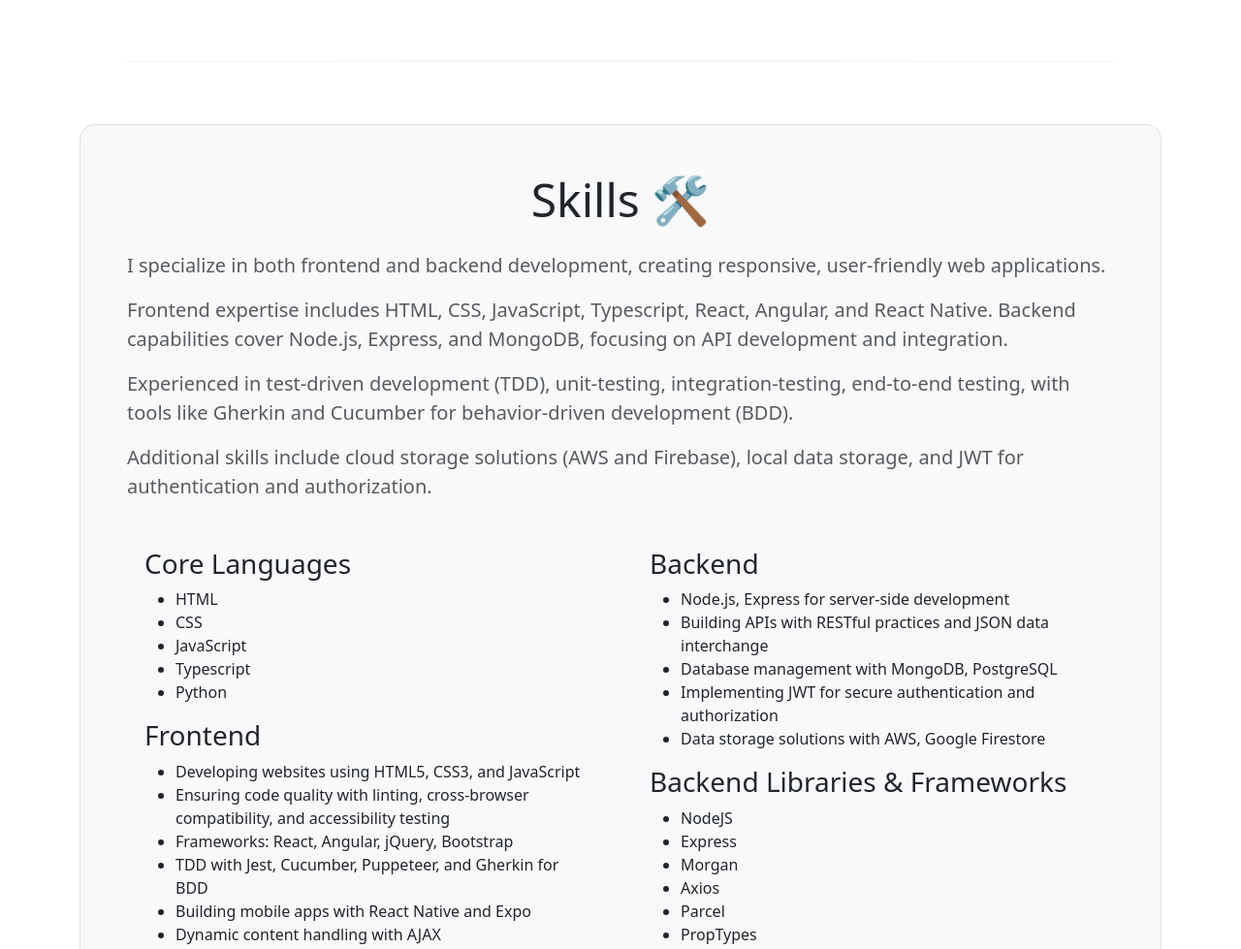
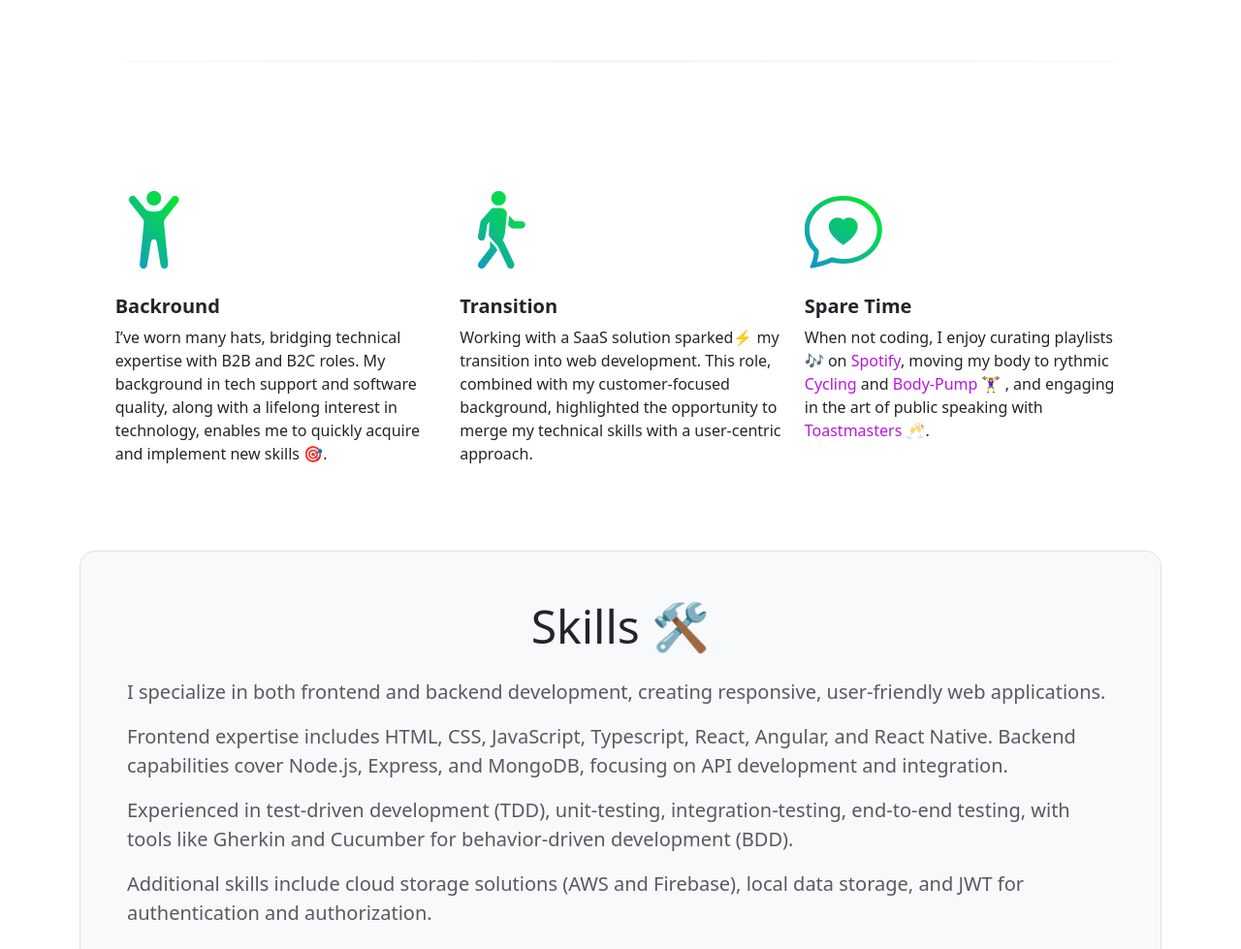
Before and after one commit to bobs83/portfolio-carrerfoundery, a website: page index.html in a window 1280 px wide. Shown: the part 1640-2619 px from the top of the page at 97% size. Drawn offline with nearby package versions, Linux system fonts and the light colour scheme.

Commit message:
Added new about me section
and changed UI for the text under project section

```diff
--- a/css/styles.css
+++ b/css/styles.css
@@ -539,3 +539,11 @@
 	border-radius: 0.5rem;
 	box-shadow: 0 0.5rem 1rem rgba(0, 0, 0, 0.15);
 }
+
+.feature-icon {
+  font-size: 5rem;
+  color: transparent; /* Make the text color transparent */
+  background: linear-gradient(45deg, #1487eb, #00ff00); /* Define the gradient */
+  -webkit-background-clip: text; /* Clip the background to the text */
+  background-clip: text; /* Clip the background to the text */
+}
--- a/index.html
+++ b/index.html
@@ -28,6 +28,8 @@
       integrity="sha384-QWTKZyjpPEjISv5WaRU9OFeRpok6YctnYmDr5pNlyT2bRjXh0JMhjY6hW+ALEwIH"
       crossorigin="anonymous"
     />
+		<!-- bootstrap-icons -->
+		<link rel="stylesheet" href="https://cdn.jsdelivr.net/npm/bootstrap-icons@1.11.0/font/bootstrap-icons.css">
     <!-- My CSS -->
     <link rel="stylesheet" href="css/styles.css" />
     <!-- My JS -->
@@ -178,6 +180,7 @@
 
       <hr class="divider" />
 
+
       <!-- About Section -->
       <section class="about-section container py-5" id="about-section">
         <div
@@ -249,6 +252,61 @@
       </section>
 
       <hr class="divider" />
+
+			<!-- New about me Section -->
+			<section class="container col-lg-10 py-5">
+				<div class="about-section" data-aos="fade-up" data-aos-duration="3000">
+					<div class="row">
+						<div class="col-md-6 col-lg-4 feature-item text-start mb-4">
+							<i class="feature-icon bi bi-person-arms-up"></i>
+							<h5 class="fw-bold mt-2 mb-2">Backround</h5>
+							<p class="fw-light">I’ve worn many hats, bridging technical expertise with B2B and B2C roles. My background in tech support and software quality, along with a lifelong interest in technology, enables me to quickly acquire and implement new skills 🎯.</p>
+						</div>
+						<div class="col-md-6 col-lg-4 feature-item text-start mb-4">
+							<i class="feature-icon bi bi-person-walking"></i>
+							<h5 class="fw-bold mt-2 mb-2">Transition</h5>
+							<p class="fw-light">Working with a SaaS solution sparked⚡️ my transition into web development. This role, combined with my customer-focused background, highlighted the opportunity to merge my technical skills with a user-centric approach.</p>
+						</div>
+						<div class="col-md-6 col-lg-4 feature-item text-start mb-4">
+							<i class="feature-icon bi bi-chat-heart"></i>
+							<h5 class="fw-bold mt-2 mb-2">Spare Time</h5>
+							<p class="fw-light">When not coding, I enjoy curating playlists 🎶 on
+                <a
+                  href="https://open.spotify.com/user/bobs83?si=4sCSnnxLTOiAlcchM4UwYg"
+                  target="_blank"
+                  rel="noopener"
+                  title="Bobbys Spotify Profile"
+                  >Spotify</a
+                >, moving my body to rythmic
+                <a
+                  href="https://www.ride-berlin.com/"
+                  target="_blank"
+                  rel="noopener"
+                  title="Party on bike check it out"
+                  >Cycling</a
+                >
+                and
+                <a
+                  href="https://www.lesmills.com/workouts/fitness-classes/bodypump/"
+                  target="_blank"
+                  title="Find out what bodypump is"
+                  >Body-Pump 🏋️‍♀️ </a
+                >, and engaging in the art of public speaking with
+                <a
+                  href="https://www.toastmasters.org"
+                  target="_blank"
+                  rel="noopener"
+                  title="Toastmasters Official Website"
+                  >Toastmasters 🥂</a
+                >.
+              </p>
+						</div>
+					</div>
+				</div>
+			</section>
+
+
+
 
       <!-- Skills Section -->
 
@@ -344,17 +402,18 @@
       <section class="container" id="Projects-section">
         <div class="project-start" data-aos="fade-up" data-aos-duration="3000">
           <h2 class="display-5 mb-2 mb-md-2  text-center">Projects 💼</h2>
+					<div class="row justify-content-center">
+						<div class="col-10">
 							<p class="lead text text-muted mb-5">
 								The
-            <a href="https://careerfoundry.com/" target="_blank" rel="noopener"
-              >CareerFoundry</a
-            >
+								<a href="https://careerfoundry.com/" target="_blank" rel="noopener">CareerFoundry</a>
 								Full Stack Program catapulted me into the API realm, developing a
 								backend API with Node.js as a base for clients in React and Angular.
 								My journey expanded into mobile app development with React Native
 								and crafting a Serverless App (PWA) using Test-Driven Development.
 							</p>
-
+						</div>
+					</div>
           <hr class="w-50 mx-auto mb-3 border-dark-subtle" />
           <img
             class="scroll-image"
@@ -666,7 +725,7 @@
                       target="_blank"
                       rel="noopener"
                       ><img
-                        class="card-icon"
+                        class="card-icon pulse"
                         src="./src/pics/live-icon.png"
                         alt="live-icon pulse"
                     /></a>
```
Lines whose indentation alone changed are shown as unchanged.
